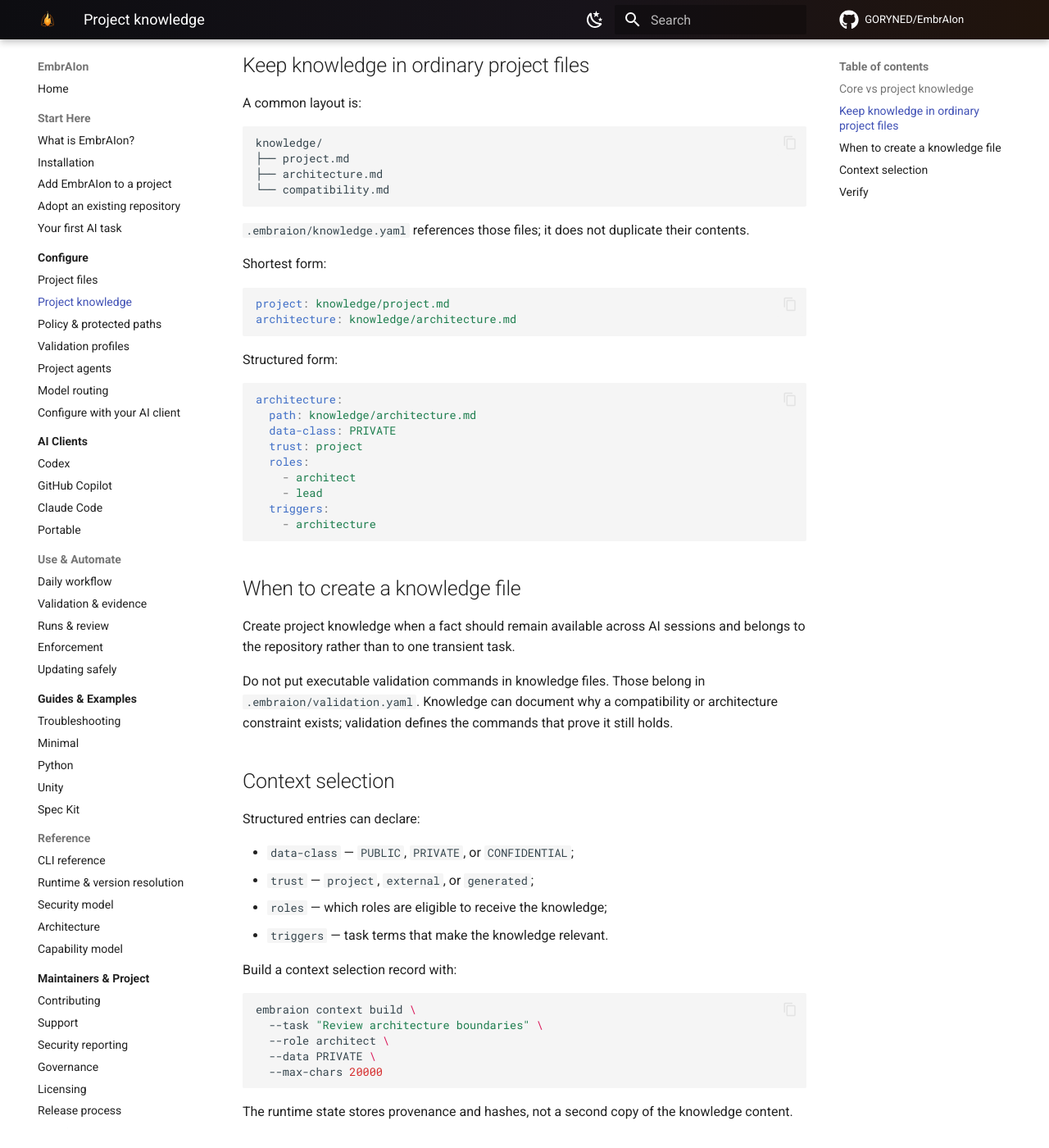
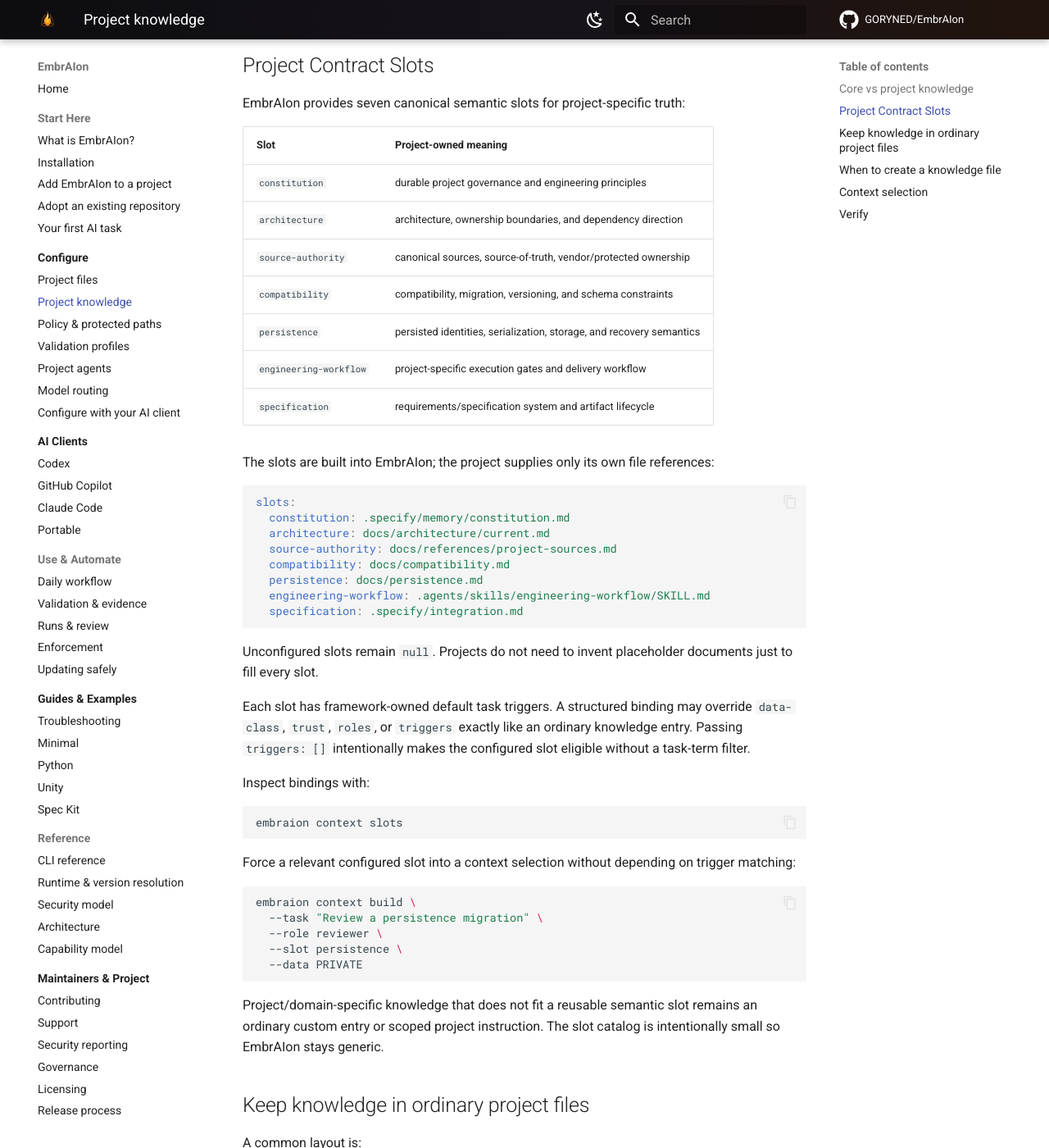
Before and after one commit to GORYNED/EmbrAIon, an MkDocs documentation site: the page built from docs/configuration/knowledge.md, in a window 1280 px wide and 1400 px high, scrolled down 987 px. Shown: the whole window at 82% size. Built offline with MkDocs 1.6.1 and Material for MkDocs 9.7.7, drawn with Linux system fonts in a browser that asks for light colours; comment, search, counter and statistics services are not loaded.

Commit message:
Document project contract slots

````diff
--- a/docs/configuration/knowledge.md
+++ b/docs/configuration/knowledge.md
@@ -27,6 +27,55 @@ A practical rule is:
 > If a fact is true because of this product, customer, repository, device, or domain, it probably belongs in project knowledge.
 
 Reusable engineering procedures and universal EmbrAIon safety rules belong in Core instead.
+
+## Project Contract Slots
+
+EmbrAIon provides seven canonical semantic slots for project-specific truth:
+
+| Slot | Project-owned meaning |
+| --- | --- |
+| `constitution` | durable project governance and engineering principles |
+| `architecture` | architecture, ownership boundaries, and dependency direction |
+| `source-authority` | canonical sources, source-of-truth, vendor/protected ownership |
+| `compatibility` | compatibility, migration, versioning, and schema constraints |
+| `persistence` | persisted identities, serialization, storage, and recovery semantics |
+| `engineering-workflow` | project-specific execution gates and delivery workflow |
+| `specification` | requirements/specification system and artifact lifecycle |
+
+The slots are built into EmbrAIon; the project supplies only its own file references:
+
+```yaml
+slots:
+  constitution: .specify/memory/constitution.md
+  architecture: docs/architecture/current.md
+  source-authority: docs/references/project-sources.md
+  compatibility: docs/compatibility.md
+  persistence: docs/persistence.md
+  engineering-workflow: .agents/skills/engineering-workflow/SKILL.md
+  specification: .specify/integration.md
+```
+
+Unconfigured slots remain `null`. Projects do not need to invent placeholder documents just to fill every slot.
+
+Each slot has framework-owned default task triggers. A structured binding may override `data-class`, `trust`, `roles`, or `triggers` exactly like an ordinary knowledge entry. Passing `triggers: []` intentionally makes the configured slot eligible without a task-term filter.
+
+Inspect bindings with:
+
+```bash
+embraion context slots
+```
+
+Force a relevant configured slot into a context selection without depending on trigger matching:
+
+```bash
+embraion context build \
+  --task "Review a persistence migration" \
+  --role reviewer \
+  --slot persistence \
+  --data PRIVATE
+```
+
+Project/domain-specific knowledge that does not fit a reusable semantic slot remains an ordinary custom entry or scoped project instruction. The slot catalog is intentionally small so EmbrAIon stays generic.
 
 ## Keep knowledge in ordinary project files
 
````
